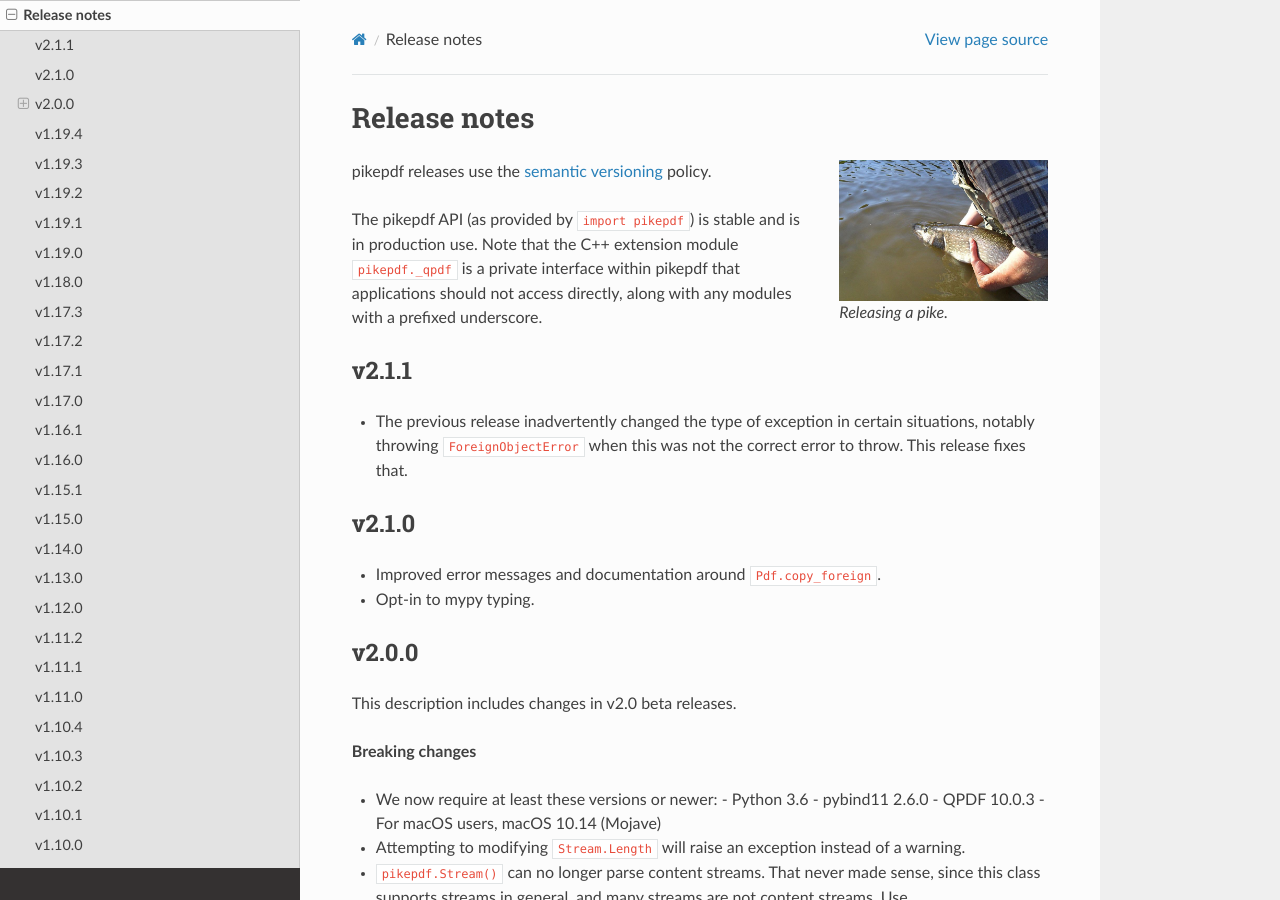
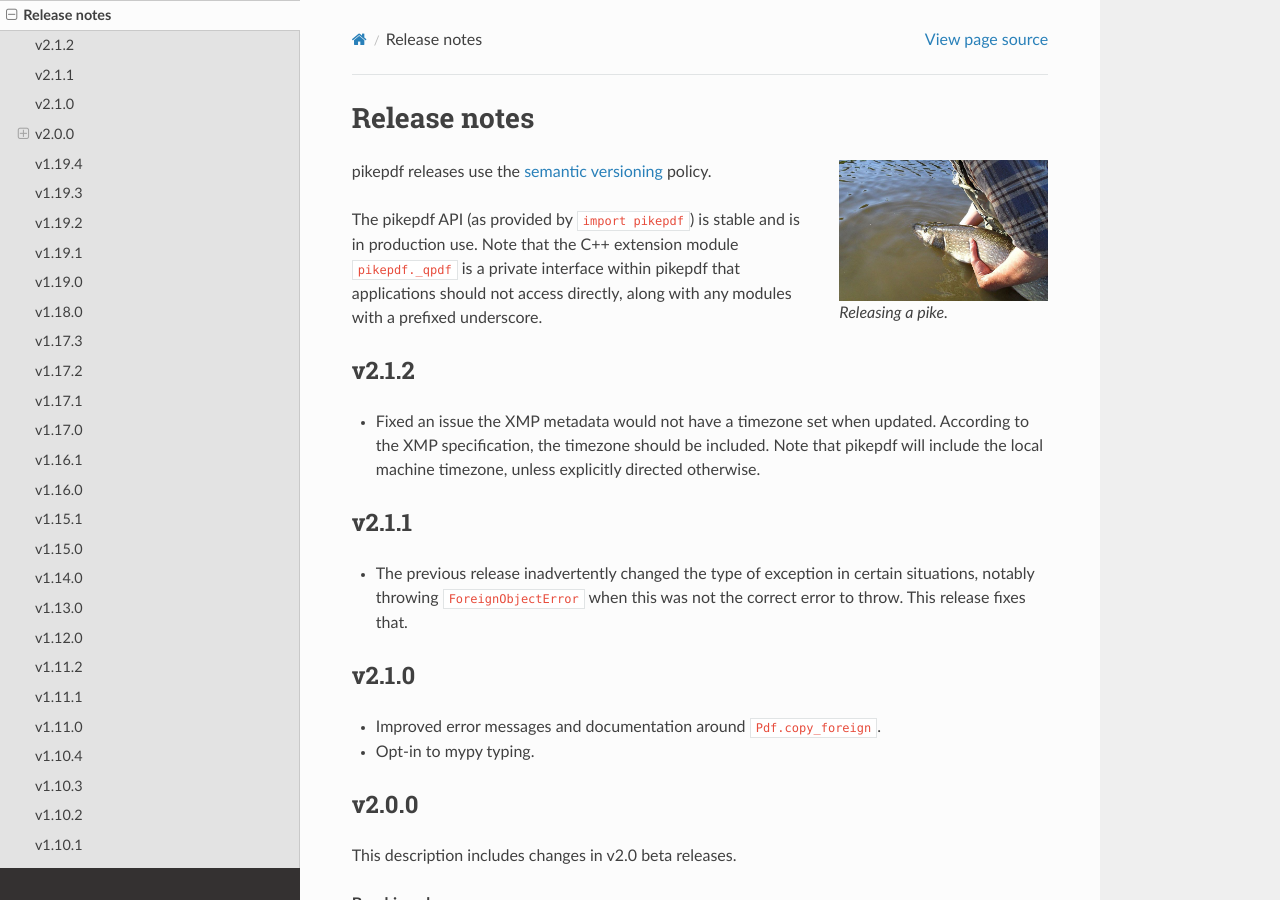
Before and after one commit to pikepdf/pikepdf, a Sphinx documentation site: the page built from docs/release_notes.rst, in a window 1280 px wide and 900 px high. Built offline with Sphinx 7.4.7 and the Read the Docs theme 2.0.0, drawn with Linux system fonts in a browser that asks for light colours; the version number could not be read and is left out.

Commit message:
pikepdf 2.1.2 release notes

```diff
--- a/docs/release_notes.rst
+++ b/docs/release_notes.rst
@@ -17,6 +17,14 @@ The pikepdf API (as provided by ``import pikepdf``) is stable and
 is in production use. Note that the C++ extension module
 ``pikepdf._qpdf`` is a private interface within pikepdf that applications
 should not access directly, along with any modules with a prefixed underscore.
+
+v2.1.2
+======
+
+-  Fixed an issue the XMP metadata would not have a timezone set when updated.
+   According to the XMP specification, the timezone should be included. Note that
+   pikepdf will include the local machine timezone, unless explicitly directed
+   otherwise.
 
 v2.1.1
 ======
```
Also changed, not shown: 2 other files.
